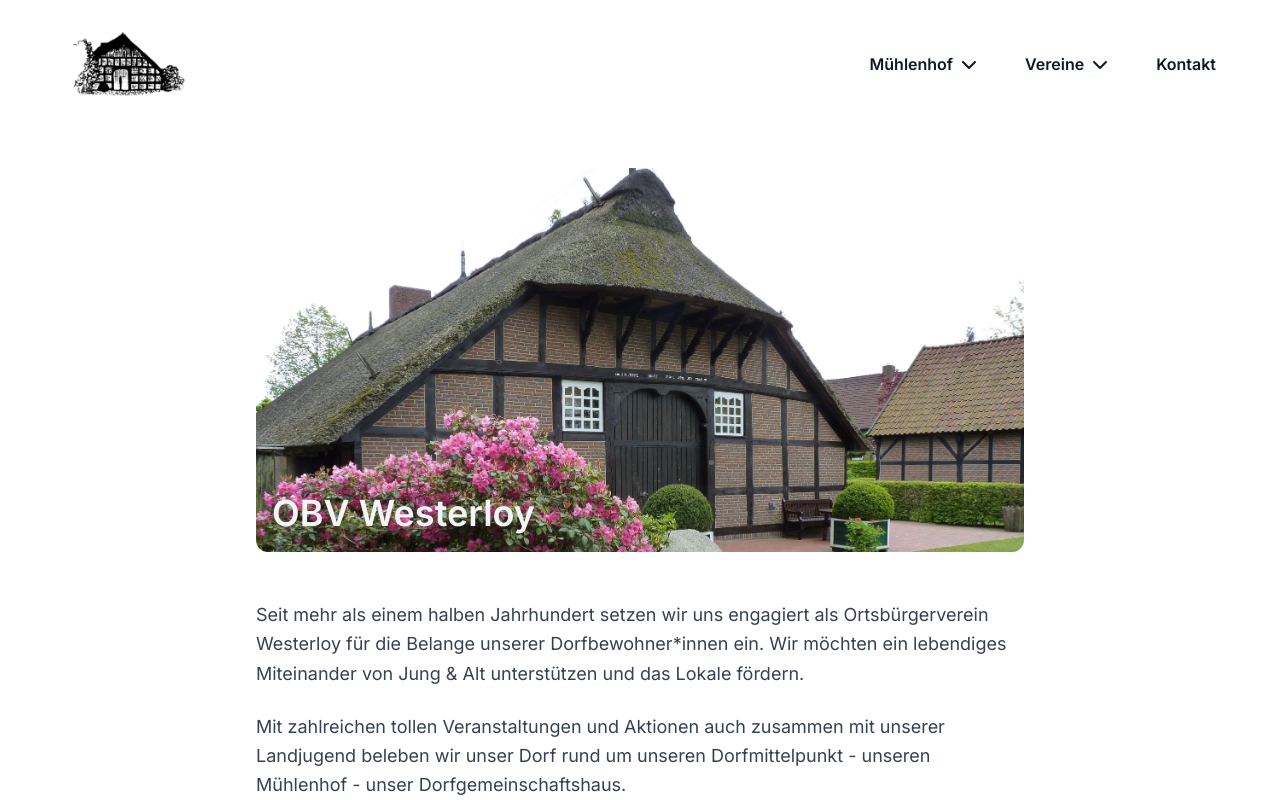
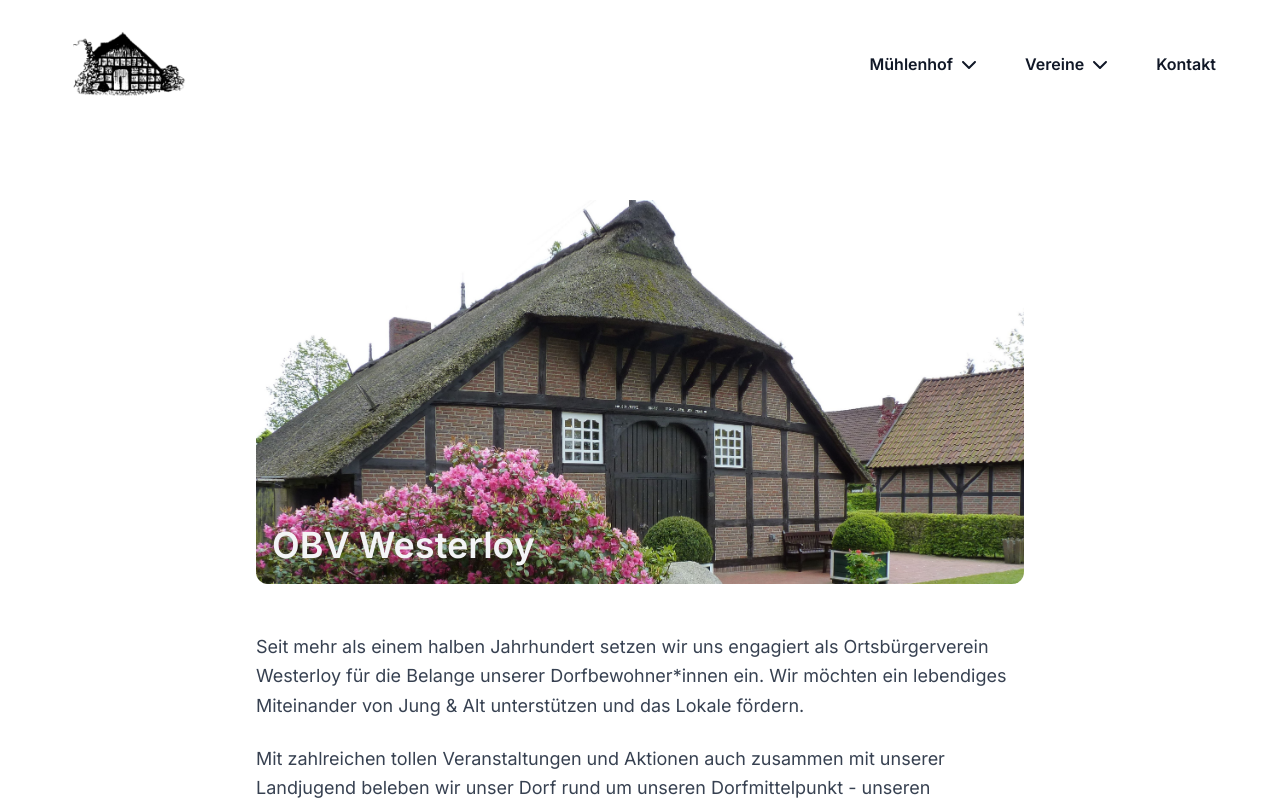
Before and after one commit to Pudl0/westerloy, a Next.js app: page /vereine/obv in a window 1280 px wide. Shown: the top 800 px of the page. Built offline with nearby package versions, Linux system fonts and the light colour scheme.

Commit message:
Adding padding to main content

```diff
--- a/src/app/layout.tsx
+++ b/src/app/layout.tsx
@@ -21,7 +21,7 @@ export default function RootLayout({ children }: { children: React.ReactNode })
     <html lang="en">
       <body className={inter.className}>
         <Navbar />
-        <main>{children}</main>
+        <main className="py-8">{children}</main>
         <Footer />
       </body>
     </html>
```
